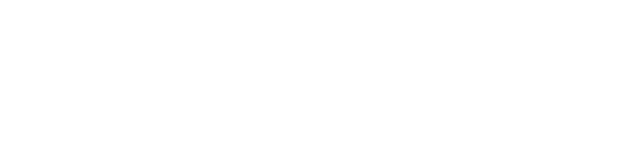
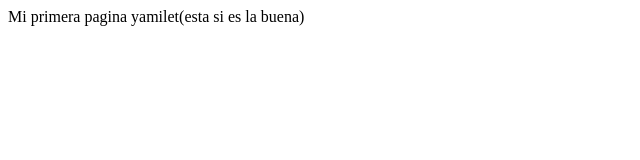
Before and after one commit to yami1706/repositorioyamilet, a plain HTML site: page index.html in a window 1280 px wide. Shown: the whole page, without its empty margins (0-640 px from the left). Drawn offline with Linux system fonts and the light colour scheme.

Commit message:
est es mi segundo commit yamileth :)

```diff
--- a/index.html
+++ b/index.html
@@ -2,7 +2,7 @@
 <html lang="en" dir="ltr">
   <head>
     <meta charset="utf-8">
-    <tittle></tittle>
+    <tittle>Mi primera pagina yamilet(esta si es la buena)</tittle>
     </head>
     <body>
 
```
